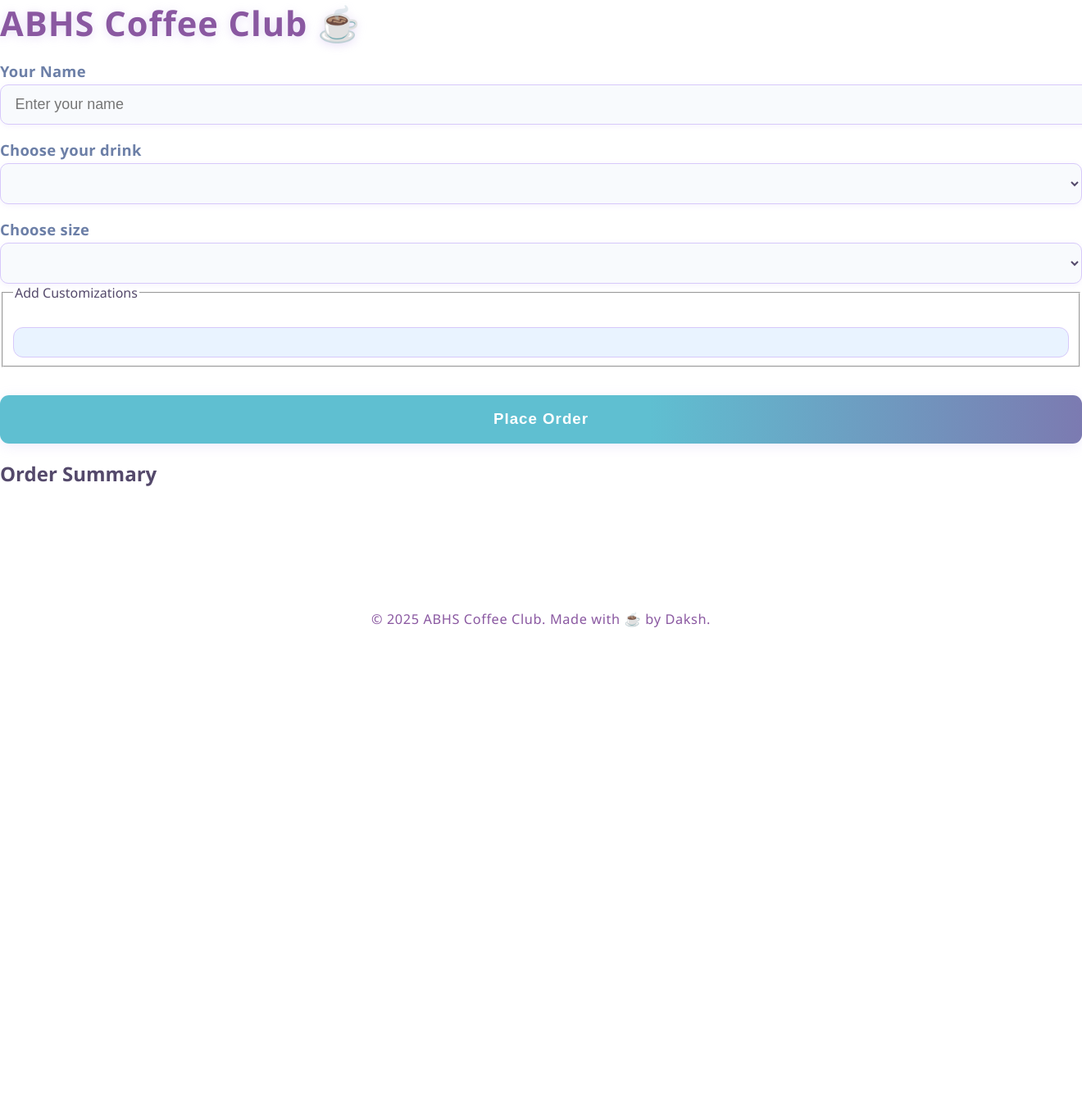
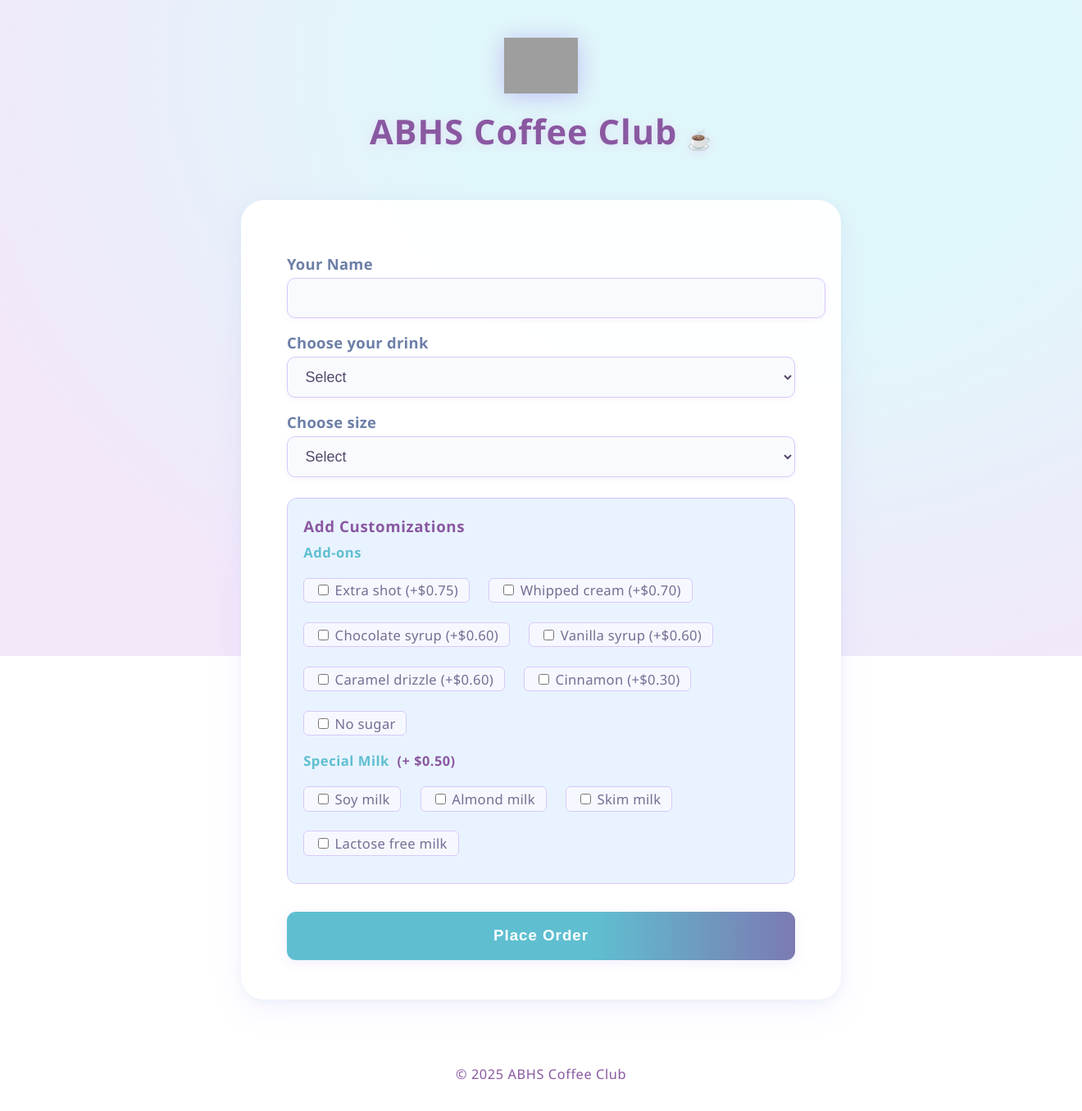
Before and after one commit to Daksh-OP/ABHS-Coffee-Club, a Flask app: page / in a window 1320 px wide; the page is wider, and only the part inside the window is pictured. Shown: that part at 82% size. Before the commit the page ends 765 px from the top of that part, so only its background shows below. Run offline with Flask 3, Linux system fonts and the light colour scheme; lists and menus that the app fills with data are empty; grey boxes are pictures that could not be loaded.

Commit message:
Update index.html

```diff
--- a/templates/index.html
+++ b/templates/index.html
@@ -3,43 +3,68 @@
 <head>
     <meta charset="UTF-8" />
     <meta name="viewport" content="width=device-width, initial-scale=1.0" />
-  <title>ABHS Coffee Club ☕️</title>
-  <link rel="stylesheet" href="{{ url_for('static', filename='styles.css') }}">
+    <title>Coffee Club</title>
+    <link rel="stylesheet" href="{{ url_for('static', filename='styles.css') }}" />
 </head>
 <body>
-  <div class="container">
-    <h1>ABHS Coffee Club ☕️</h1>
-
-    <form id="orderForm">
+    <div class="background-accent"></div>
+    <header>
+        <img src="{{ url_for('static', filename='logo.png') }}" alt="Coffee Club Logo" class="logo" />
+        <h1>ABHS Coffee Club <span class="emoji">☕️</span></h1>
+    </header>
+    <main>
+        <div class="main-card">
+            <form id="coffee-form">
                 <label for="name">Your Name</label>
-      <input type="text" id="name" placeholder="Enter your name" required />
+                <input type="text" id="name" required autocomplete="off" />
 
                 <label for="drink">Choose your drink</label>
-      <select id="drink" required></select>
+                <select id="drink" required>
+                    <option value="">Select</option>
+                    <option value="Latte">Latte</option>
+                    <option value="Cappuccino">Cappuccino</option>
+                    <option value="Flat White">Flat White</option>
+                    <option value="Long Black">Long Black</option>
+                    <option value="Mocha">Mocha</option>
+                    <option value="Hot Chocolate">Hot Chocolate</option>
+                </select>
 
                 <label for="size">Choose size</label>
-      <select id="size" required></select>
+                <select id="size" required>
+                    <option value="">Select</option>
+                    <option value="Small">$2.50 - Small</option>
+                    <option value="Medium">$3.50 - Medium</option>
+                    <option value="Large">$4.50 - Large</option>
+                </select>
 
-      <fieldset>
-        <legend>Add Customizations</legend>
-        <div id="customizations"></div>
-      </fieldset>
+                <div id="customizations">
+                    <h3>Add Customizations</h3>
+                    <div class="custom-group">
+                        <span class="custom-group-title">Add-ons</span>
+                        <label><input type="checkbox" value="Extra shot" data-price="0.75" /> Extra shot (+$0.75)</label>
+                        <label><input type="checkbox" value="Whipped cream" data-price="0.70" /> Whipped cream (+$0.70)</label>
+                        <label><input type="checkbox" value="Chocolate syrup" data-price="0.60" /> Chocolate syrup (+$0.60)</label>
+                        <label><input type="checkbox" value="Vanilla syrup" data-price="0.60" /> Vanilla syrup (+$0.60)</label>
+                        <label><input type="checkbox" value="Caramel drizzle" data-price="0.60" /> Caramel drizzle (+$0.60)</label>
+                        <label><input type="checkbox" value="Cinnamon" data-price="0.30" /> Cinnamon (+$0.30)</label>
+                        <label><input type="checkbox" value="No sugar" data-price="0" /> No sugar</label>
+                    </div>
+                    <div class="custom-group">
+                        <span class="custom-group-title">Special Milk <em>(+ $0.50)</em></span>
+                        <label><input type="checkbox" value="Soy milk" data-price="0.50" /> Soy milk</label>
+                        <label><input type="checkbox" value="Almond milk" data-price="0.50" /> Almond milk</label>
+                        <label><input type="checkbox" value="Skim milk" data-price="0.50" /> Skim milk</label>
+                        <label><input type="checkbox" value="Lactose free milk" data-price="0.50" /> Lactose free milk</label>
+                    </div>
+                </div>
 
                 <button type="submit">Place Order</button>
             </form>
-
-    <div id="orderSummary" class="hidden">
-      <h2>Order Summary</h2>
-      <p id="summaryText"></p>
         </div>
-  </div>
-
-  <!-- Footer -->
+    </main>
     <footer>
-    <p>&copy; 2025 ABHS Coffee Club. Made with ☕️ by Daksh.</p>
+        <p>&copy; 2025 ABHS Coffee Club</p>
     </footer>
-
-  <!-- JavaScript files -->
     <script src="{{ url_for('static', filename='js/menu.js') }}"></script>
     <script src="{{ url_for('static', filename='js/app.js') }}"></script>
 </body>
```
Lines whose indentation alone changed are shown as unchanged.
